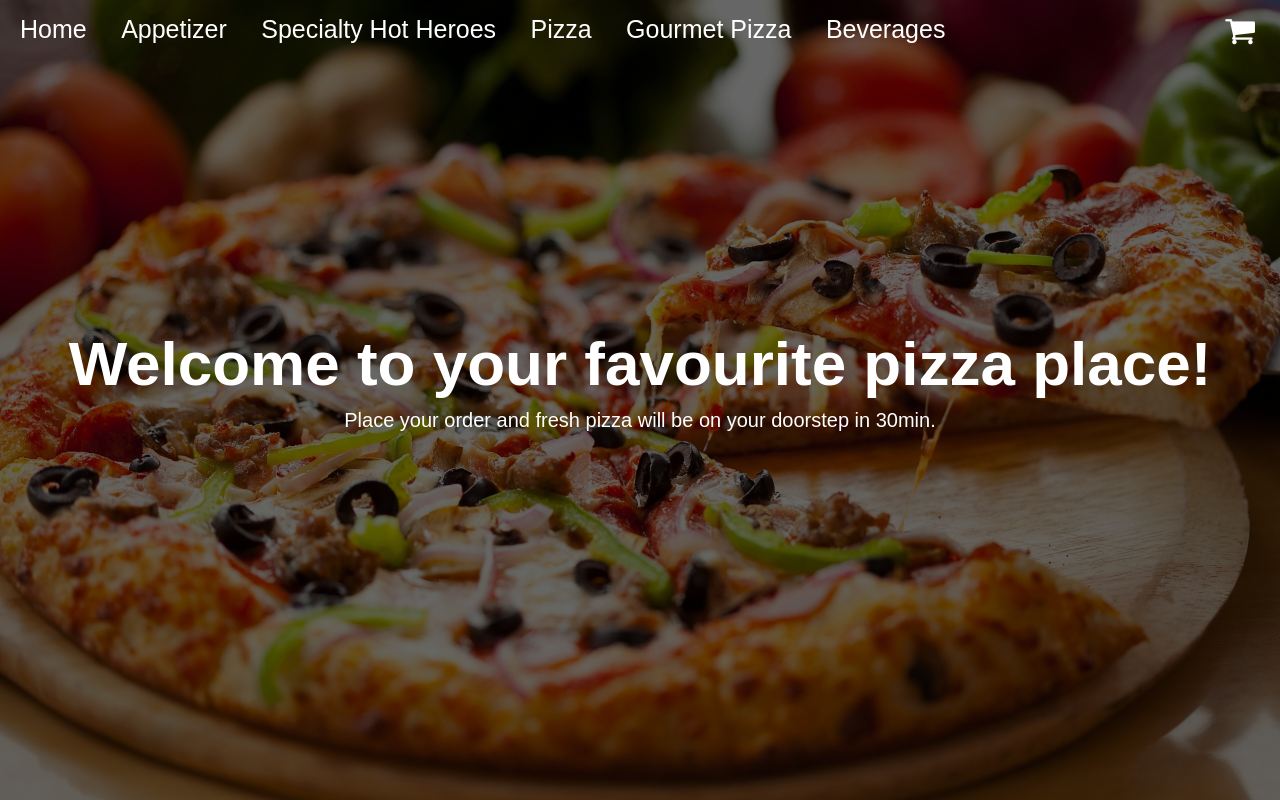
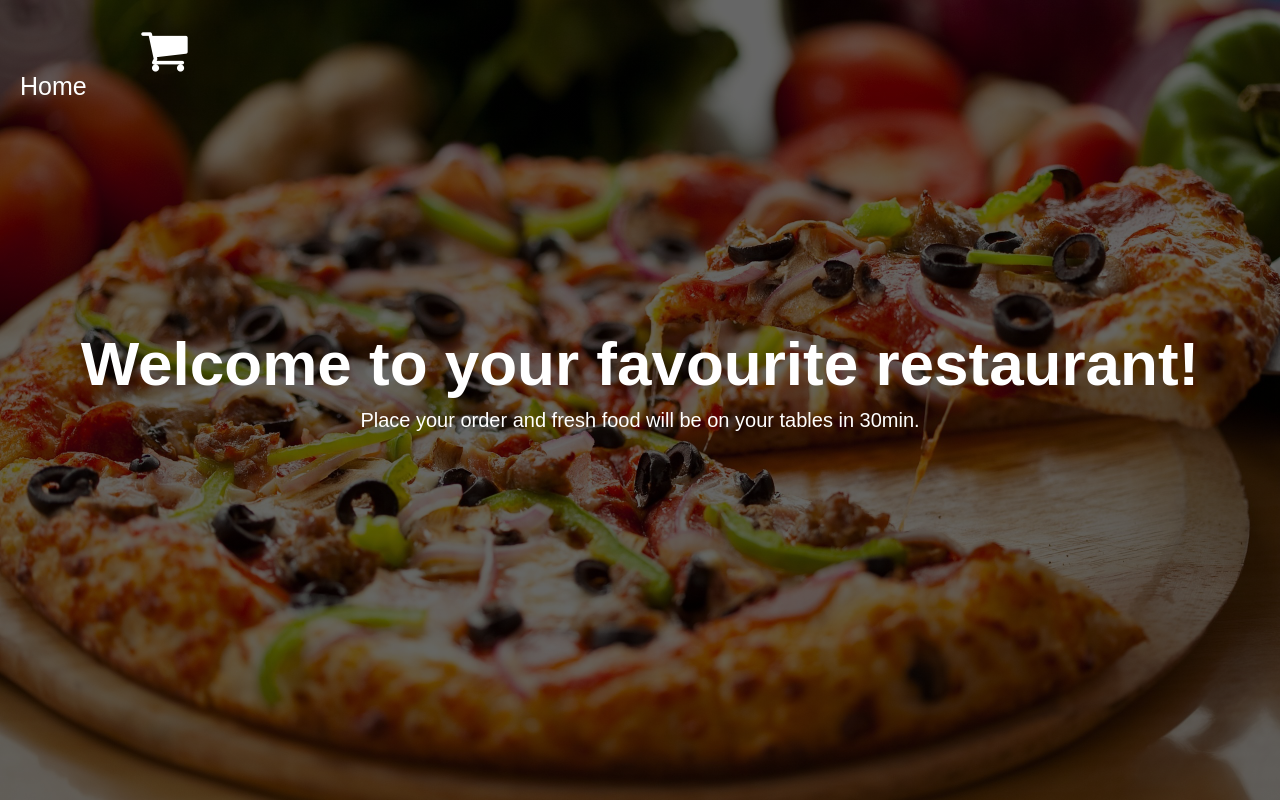
Before and after one commit to Sigmanumeric78/restraunt-test-app, a FastAPI app: page / in a window 1280 px wide. Run offline with FastAPI, Linux system fonts and the light colour scheme; some libraries are stand-ins or nearby versions.

Commit message:
committing some basic changes in html etc, somethings will suck

```diff
--- a/db.py
+++ b/db.py
@@ -42,4 +42,3 @@ class DB:
         new_order = json.dumps(data, indent=4)
         with open("data/order.json", "w") as f:
             f.write(new_order)
-        pass
--- a/main.py
+++ b/main.py
@@ -1,7 +1,7 @@
-import json
+
 from fastapi import FastAPI, Request
 from starlette.staticfiles import StaticFiles
-from starlette.templating import Jinja2Templates
+from fastapi.templating import Jinja2Templates
 
 from db import DB
 
@@ -17,7 +17,7 @@ async def welcome(request: Request):
         "request": request,
         "categories": categories
     }
-    return templates.TemplateResponse("index.html", ctx)
+    return templates.TemplateResponse(request=request, name="index.html", context={"id": id})
 
 @app.get("/cart")
 async def welcome(request: Request):
@@ -42,7 +42,7 @@ async def welcome(request: Request):
         "cart": cart,
         "total": total
     }
-    return templates.TemplateResponse("cart.html", ctx)
+    return templates.TemplateResponse(request=request, name="cart.html", context=ctx)
 
 
 @app.get("/menu/{category}")
@@ -55,7 +55,7 @@ async def list_category(request: Request, category: str):
         "submenues": submenues,
         "categories": categories
     }
-    return templates.TemplateResponse("menu.html", x)
+    return templates.TemplateResponse(request=request, name="menu.html", context=ctx)
 
 
 @app.put("/update_order")
--- /dev/null
+++ b/requirements.txt
@@ -0,0 +1,5 @@
+fastapi
+uvicorn
+starlette
+pydantic
+jinja2
--- a/templates/index.html
+++ b/templates/index.html
@@ -1,4 +1,5 @@
 <html>
+
 <head>
     <title>Item Details</title>
     <link href="{{ url_for('static', path='/style.css') }}" rel="stylesheet">
@@ -13,13 +14,13 @@
                 {% for category in categories %}
                     <li><a href="/menu/{{category}}">{{category}}</a></li>
                 {% endfor %}
-                <a href="/cart"><i class="fa fa-shopping-cart fa-2x"></i></a>
+                <li><a href="/cart"><i class="fa fa-shopping-cart fa-2x"></i></a></li>
             </ul>
         </div>
     </nav>
 <div class="text-box">
-    <h1>Welcome to your favourite pizza place!</h1>
-    <p>Place your order and fresh pizza will be on your doorstep in 30min.</p>
+    <h1>Welcome to your favourite restaurant!</h1>
+    <p>Place your order and fresh food will be on your tables in 30min.</p>
 </div>
 </section>
 </body>
```
